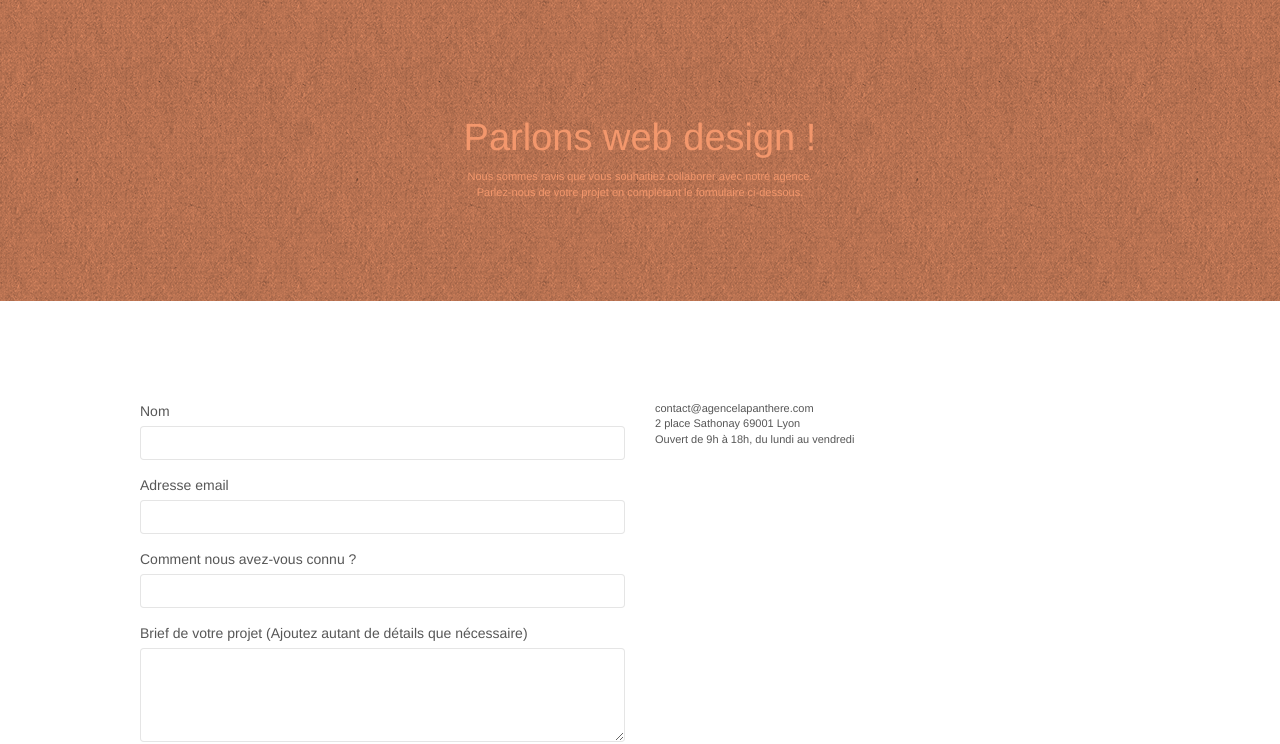
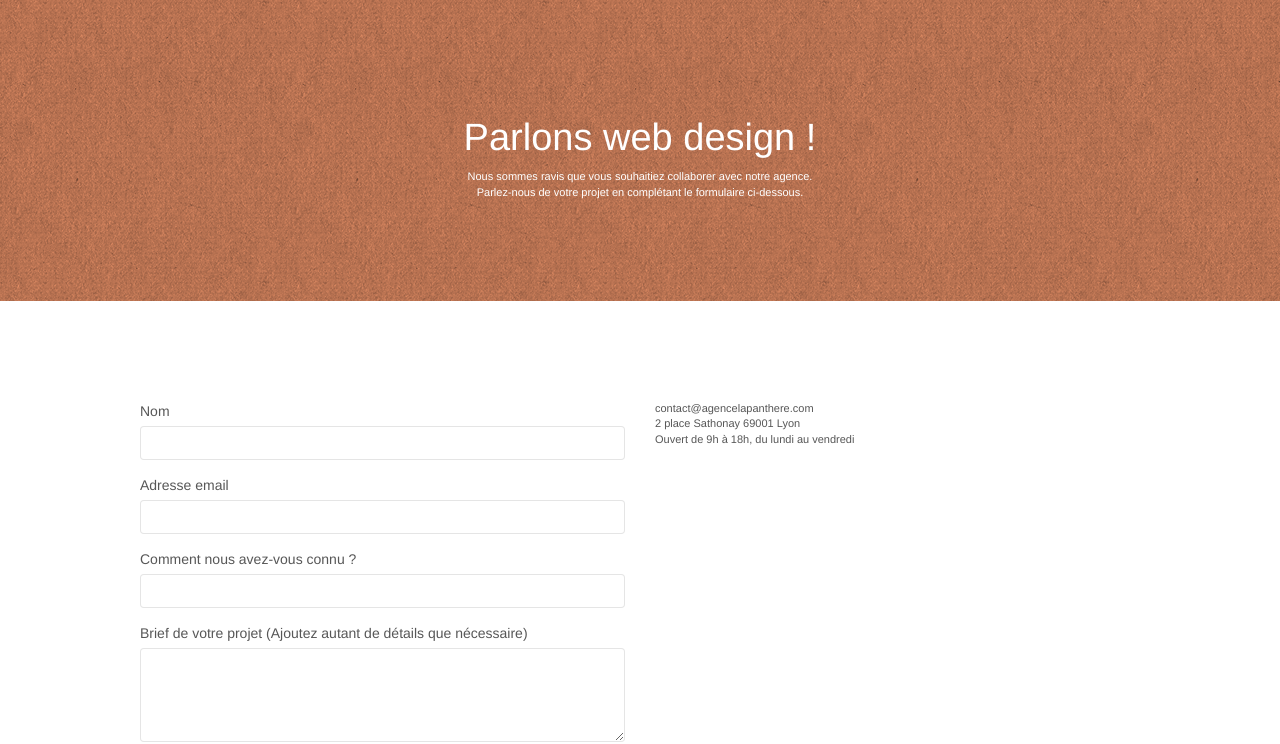
Before and after one commit to amelk1986/p4-panthere, a plain HTML site: page page2.html in a window 1280 px wide. Shown: the part 95-839 px from the top of the page. Drawn offline with nearby package versions, Linux system fonts and the light colour scheme; files that its build step writes are made by us from their sources; a script that the page names is missing.

Commit message:
ajouter class titre-contact et modifier style et enlever la liste a puce

```diff
--- a/page2.html
+++ b/page2.html
@@ -64,10 +64,10 @@
 	<div class="container bloc-lg">
 		<div class="row">
 			<div class="col-sm-12">
-				<h1 class="text-center hero-bloc-text tc-white">
+				<h1 class="text-center hero-bloc-text tite-contact">
 					Parlons web design !
 				</h1>
-				<p class="text-center mg-lg tc-white tight-width-whitespace">
+				<p class="text-center mg-lg tite-contact tight-width-whitespace">
 					Nous sommes ravis que vous souhaitiez collaborer avec notre agence.<br>
 					Parlez-nous de votre projet en complétant le formulaire ci-dessous.
 				</p>
--- a/style.css
+++ b/style.css
@@ -320,6 +320,7 @@ a:hover {
     margin-right: -16px;
     float: right;
     z-index: 1;
+    list-style-type: none;
 }
 
 .nav > li {
@@ -845,6 +846,10 @@ h4 {
 .tc-white
 {
     color: #F3976C!important;
+}*
+.tite-contact
+{
+    color: white !important;
 }
 
 
```
